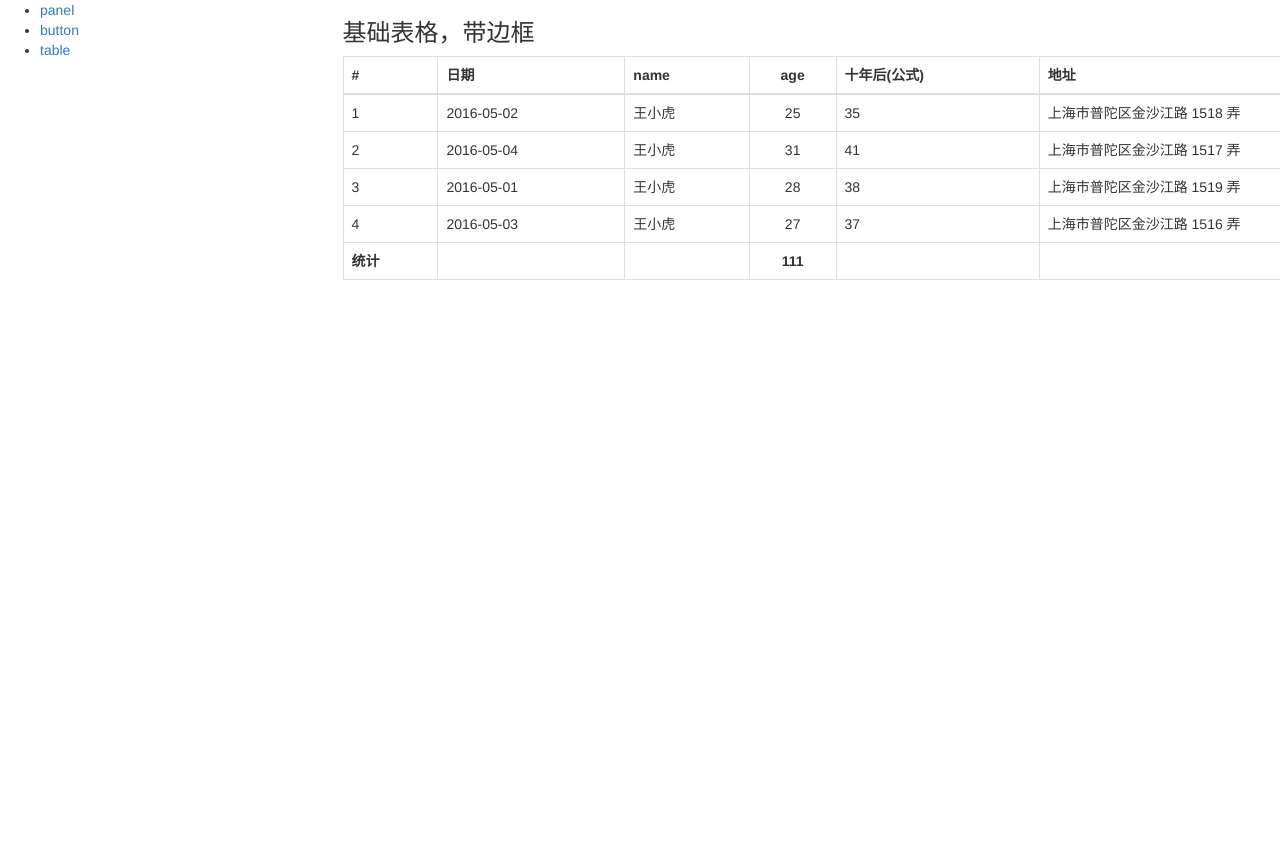
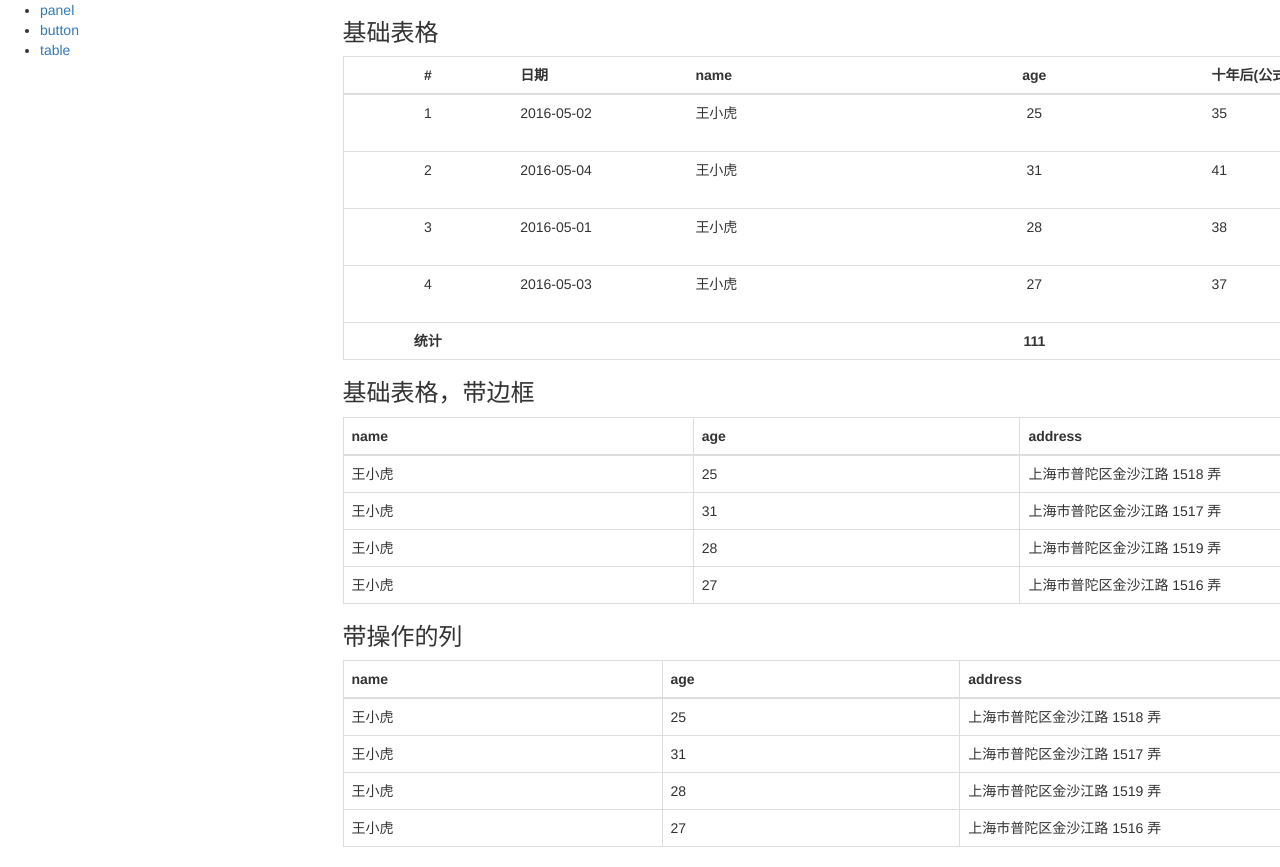
Before and after one commit to Tickly/tag-ui, a Vue app: page /table in a window 1280 px wide. Shown: the top 867 px of the page. Before the commit the page ends 800 px from the top, so only its background shows below. Built offline with nearby package versions, Linux system fonts and the light colour scheme.

Commit message:
增加列宽属性

```diff
--- a/packages/table/src/table.vue
+++ b/packages/table/src/table.vue
@@ -1,8 +1,8 @@
 <template>
     <table class="table" :class="tableClass">
-        <!--<colgroup>
-                    <col v-for="col in _columns">
-                </colgroup>-->
+        <colgroup>
+            <col v-for="col in _columns" :width="_colWidth(col)">
+        </colgroup>
         <thead v-if="columns.length">
             <tr>
                 <th v-for="col in _columns" :class="_headerCellClass(col)" v-text="col.label"></th>
@@ -31,14 +31,25 @@ function parseString(str) {
     }
 }
 function parseObject(object) {
-    if (object.type === 'serial') {
-        object.label = '#';
+    var obj = Object.assign({}, object);
+
+
+    if (obj.type === 'serial') {
+        Object.assign(obj, serial)
     }
-    if (!object.label) {
-        object.label = object.attribute;
+    if (!obj.label) {
+        obj.label = obj.attribute;
     }
 
-    return object;
+    return obj;
+}
+
+
+
+const serial = {
+    label: '#',
+    width: 50,
+    hAlign: 'center',
 }
 
 
@@ -101,9 +112,12 @@ export default {
             if (col.type === 'serial') {
                 return rowIndex + 1
             }
-
             if (col.type === 'formula') {
                 return col.value(row);
+            }
+            if (col.type === 'action') {
+                console.log(this.$slots[col.template]);
+                return this.$slots[col.template];
             }
 
             return row[col.attribute]
@@ -144,9 +158,17 @@ export default {
             if (col.hAlign) {
                 obj['text-' + col.hAlign] = true;
             }
-
             return obj;
+        },
+        _colWidth(col) {
+            if (col.width) return col.width;
+            return 0;
         }
     }
 }
 </script>
+<style lang="less">
+.table {
+    border: 1px solid #ddd;
+}
+</style>
--- a/src/examples/table.vue
+++ b/src/examples/table.vue
@@ -1,20 +1,29 @@
 <template>
     <div class="container">
-        <h3>基础表格，带边框</h3>
+        <section>
+            <h3>基础表格</h3>
             <div>
                 <tag-table :options="tableOptions"></tag-table>
             </div>
+        </section>
+        <section>
+            <h3>基础表格，带边框</h3>
+            <div>
+                <tag-table :options="options1"></tag-table>
+            </div>
+        </section>
+        <section>
+            <h3>带操作的列</h3>
+            <div>
+                <tag-table :options="options2"></tag-table>
+            </div>
+        </section>
     </div>
 </template>
 <script>
 export default {
     data() {
-        return {
-            tableOptions: {
-                bordered: true,
-                hover: true,
-                showSummary: true,
-                data: [
+        const data = [
             {
                 date: '2016-05-02',
                 name: '王小虎',
@@ -39,7 +48,13 @@ export default {
                 address: '上海市普陀区金沙江路 1516 弄',
                 age: 27,
             }
-                ],
+        ];
+        return {
+            tableOptions: {
+                // bordered: true,
+                hover: true,
+                showSummary: true,
+                data,
                 columns: [
                     { type: 'serial' },
                     'date:日期',
@@ -49,6 +64,7 @@ export default {
                         attribute: 'age',
                         summary: true,
                         hAlign: 'center',
+                        width: 100,
                     },
                     {
                         type: 'formula',
@@ -63,6 +79,36 @@ export default {
                     }
                 ],
             },
+            options1: {
+                data,
+                bordered: true,
+                columns: [
+                    'name',
+                    // 'age',
+                    {
+                        attribute: 'age',
+                        width: 50,
+                    },
+                    'address',
+                ]
+            },
+            options2: {
+                data,
+                bordered: true,
+                columns: [
+                    'name',
+                    // 'age',
+                    {
+                        attribute: 'age',
+                        width: 50,
+                    },
+                    'address',
+                    {
+                        type: 'action',
+                        // template: ,
+                    },
+                ]
+            }
         }
     }
 }
```
Lines whose indentation alone changed are shown as unchanged.
